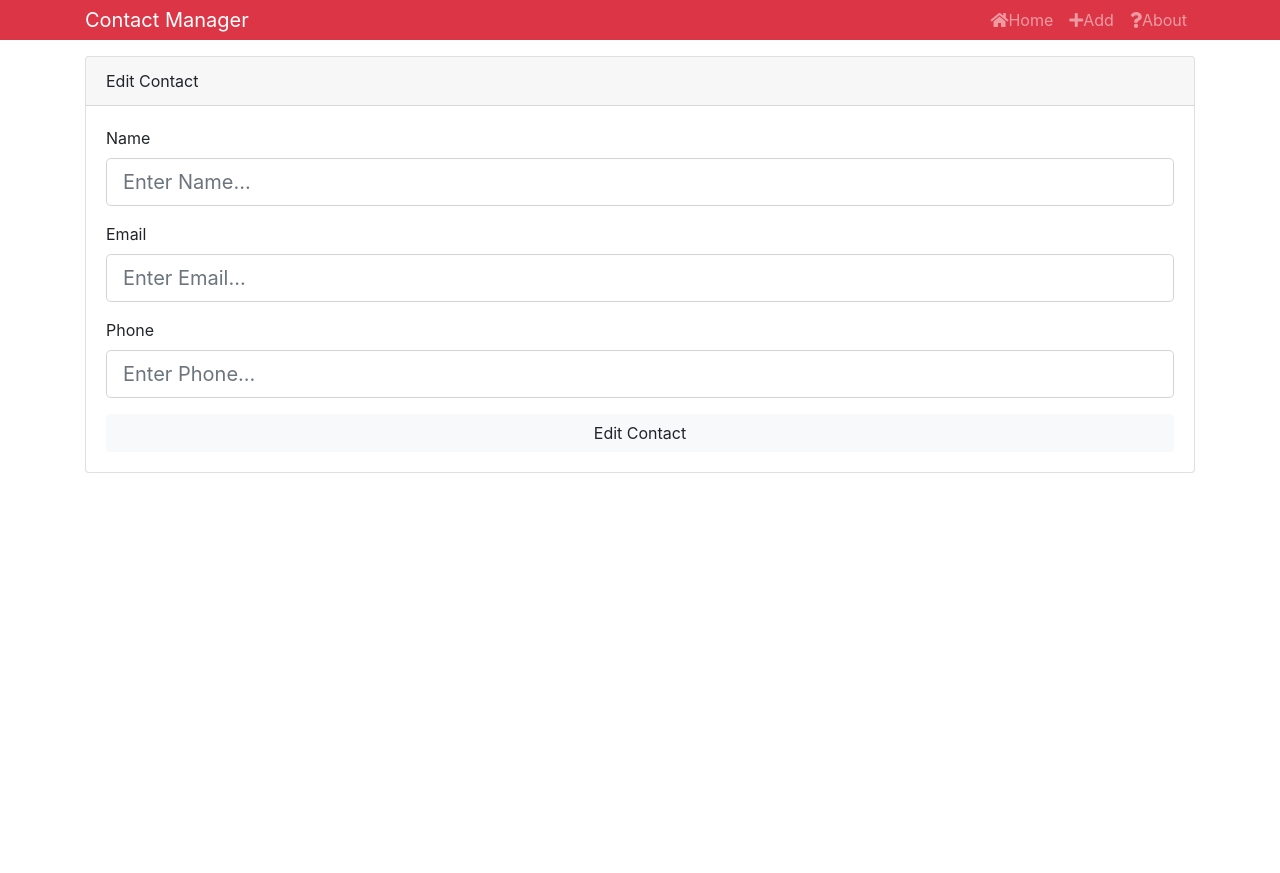
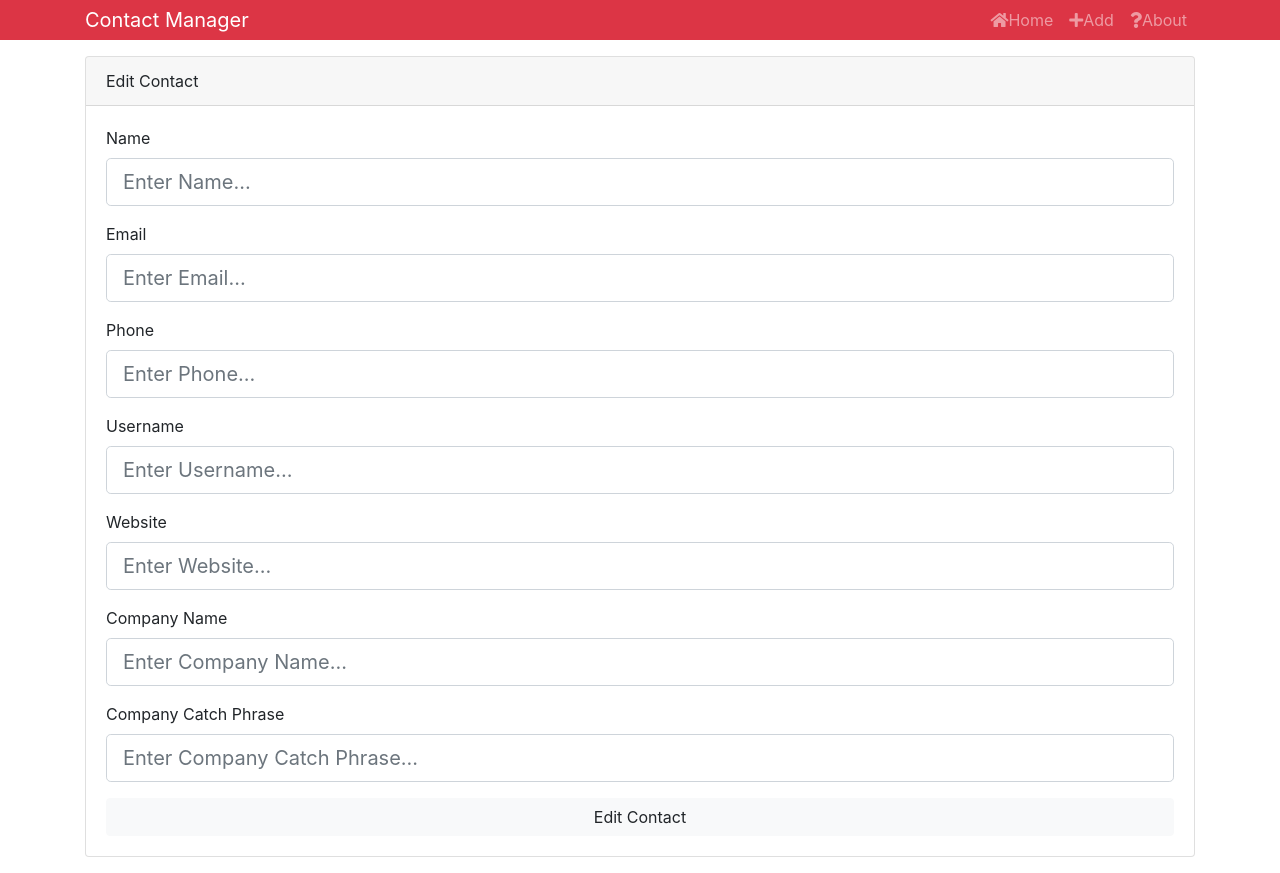
Before and after one commit to aniemmanuelrapoo/MERN-CONTACT-APP, a React (Create React App) app in the folder myapp/: page /contact/edit/1 in a window 1280 px wide. Before the commit the page ends 800 px from the top, so only its background shows below. Built offline with nearby package versions, Linux system fonts and the light colour scheme.

Commit message:
edit contact form

```diff
--- a/myapp/src/components/contacts/EditContact.js
+++ b/myapp/src/components/contacts/EditContact.js
@@ -7,7 +7,11 @@ const EditContact = ({history}) => {
     const [name, setName] = useState('')
     const [email, setEmail] = useState('')
     const [phone, setPhone] = useState('')
-    const [errors, setErrors] = useState({ nameErr: '', emailErr: '', phoneErr: '' })
+    const [username, setUsername] = useState('')
+    const [website, setWebsite] = useState('')
+    const [companyName, setCompanyName] = useState('')
+    const [catchPhrase, setCatchPhrase] = useState('')
+    const [errors, setErrors] = useState({ nameErr: '', emailErr: '', phoneErr: '', usernameErr: '', websiteErr: '', companyNameErr: '', catchPhraseErr: '' })
 
     // async componentDidMount() {
     //     const { id } = this.props.match.params;
@@ -41,6 +45,26 @@ const EditContact = ({history}) => {
             return;
         }
 
+        if(username === ''){
+            setErrors({...errors, usernameErr: 'Username is required'});
+            return;
+        }
+
+        if(website === ''){
+            setErrors({...errors, websiteErr: 'Website is required'});
+            return;
+        }
+
+        if(companyName === ''){
+            setErrors({...errors, companyNameErr: 'CompanyName is required'});
+            return;
+        }
+
+        if(catchPhrase === ''){
+            setErrors({...errors, catchPhraseErr: 'Company Catch Phrase is required'});
+            return;
+        }
+
         // const newContact = {
         //     name,
         //     email,
@@ -65,7 +89,7 @@ const EditContact = ({history}) => {
         <div className="card-header">Edit Contact</div>
         <div className="card-body">
             <form onSubmit={onSubmit}>
-                <TextInputGroup
+            <TextInputGroup
                     label="Name"
                     name="name"
                     placeholder="Enter Name..."
@@ -93,6 +117,42 @@ const EditContact = ({history}) => {
                     error={phone === '' && errors.phoneErr}
                 />
 
+                <TextInputGroup
+                    label="Username"
+                    name="username"
+                    placeholder="Enter Username..."
+                    value={username}
+                    onChange={e => setUsername(e.target.value)}
+                    error={username === '' && errors.usernameErr}
+                />
+
+                <TextInputGroup
+                    label="Website"
+                    name="website"
+                    placeholder="Enter Website..."
+                    value={website}
+                    onChange={e => setWebsite(e.target.value)}
+                    error={website === '' && errors.websiteErr}
+                />
+
+                <TextInputGroup
+                    label="Company Name"
+                    name="companyName"
+                    placeholder="Enter Company Name..."
+                    value={companyName}
+                    onChange={e => setCompanyName(e.target.value)}
+                    error={companyName === '' && errors.companyNameErr}
+                />
+
+                <TextInputGroup
+                    label="Company Catch Phrase"
+                    name="catchPhrase"
+                    placeholder="Enter Company Catch Phrase..."
+                    value={catchPhrase}
+                    onChange={e => setCatchPhrase(e.target.value)}
+                    error={catchPhrase === '' && errors.catchPhraseErr}
+                />
+
                 <input type="submit" value="Edit Contact" className='btn btn-block btn-light' />
             </form>
         </div>
```
